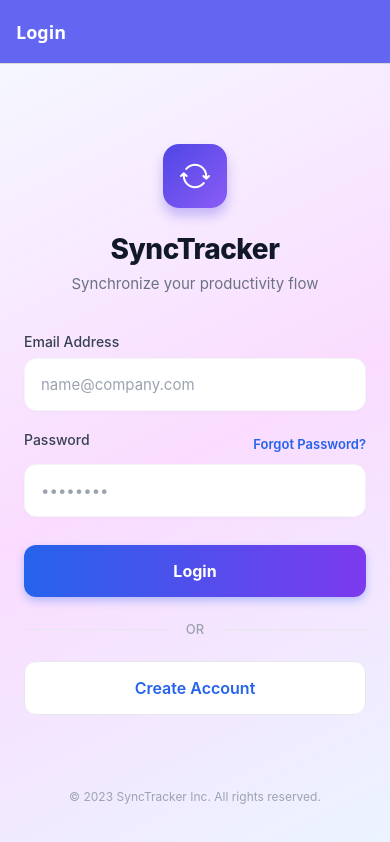
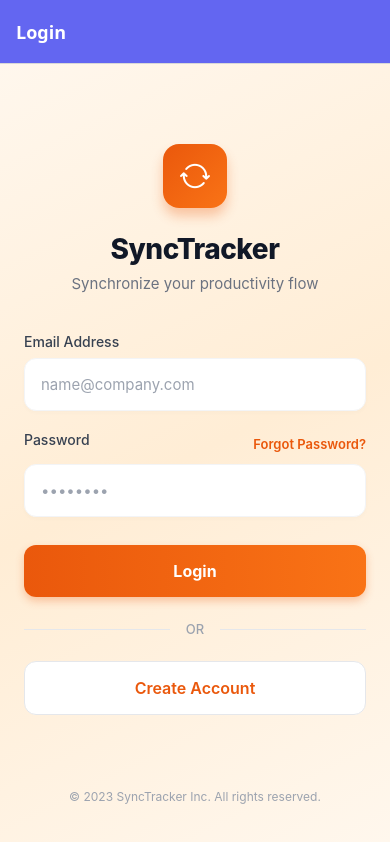
Before and after one commit to kevenmuba/sync-tracker-mobile-app, a React Native app: screen /Login in a window 390 px wide. Built offline with nearby package versions, Linux system fonts and the light colour scheme.

Commit message:
icon adjustment

```diff
--- a/src/navigation/MainTabNavigator.tsx
+++ b/src/navigation/MainTabNavigator.tsx
@@ -1,7 +1,7 @@
 import { Ionicons } from '@expo/vector-icons';
 import { createBottomTabNavigator } from '@react-navigation/bottom-tabs';
 import React from 'react';
-import { Platform } from 'react-native';
+import { Platform, View } from 'react-native';
 
 import HomeScreen from '../screens/HomeScreen';
 import ProfileScreen from '../screens/ProfileScreen';
@@ -30,8 +30,13 @@ export default function MainTabNavigator() {
                         iconName = focused ? 'person' : 'person-outline';
                     }
 
-                    return <Ionicons name={iconName as any} size={size} color={color} />;
+                    return (
+                        <View style={{ alignItems: 'center', justifyContent: 'center' }} {...Platform.select({ web: { title: route.name } })}>
+                            <Ionicons name={iconName as any} size={size} color={color} />
+                        </View>
+                    );
                 },
+                tabBarShowLabel: false,
                 tabBarActiveTintColor: '#EA580C', // Orange color matching the mockup
                 tabBarInactiveTintColor: '#9CA3AF',
                 headerShown: false,
@@ -44,11 +49,6 @@ export default function MainTabNavigator() {
                     paddingTop: 8,
                     paddingBottom: Platform.OS === 'ios' ? 28 : 12,
                     backgroundColor: '#FFFFFF',
-                },
-                tabBarLabelStyle: {
-                    fontSize: 12,
-                    fontWeight: '600',
-                    marginTop: 4,
                 }
             })}
         >
--- a/src/screens/LoginScreen.tsx
+++ b/src/screens/LoginScreen.tsx
@@ -24,7 +24,7 @@ export default function LoginScreen({ navigation }: Props) {
 
     return (
         <LinearGradient
-            colors={['#F5F7FF', '#FADCFF', '#EBF4FF']}
+            colors={['#FFF7ED', '#FFEDD5', '#FFF7ED']}
             locations={[0.0, 0.5, 1.0]}
             start={{ x: 0, y: 0 }}
             end={{ x: 1, y: 1 }}
@@ -39,7 +39,7 @@ export default function LoginScreen({ navigation }: Props) {
                     {/* Header Section */}
                     <View style={styles.headerContainer}>
                         <LinearGradient
-                            colors={['#4F46E5', '#8B5CF6']}
+                            colors={['#EA580C', '#F97316']}
                             start={{ x: 0, y: 0 }}
                             end={{ x: 1, y: 1 }}
                             style={styles.logoContainer}
@@ -84,7 +84,7 @@ export default function LoginScreen({ navigation }: Props) {
 
                         <TouchableOpacity onPress={() => navigation.navigate('Home')} activeOpacity={0.8}>
                             <LinearGradient
-                                colors={['#2563EB', '#7C3AED']}
+                                colors={['#EA580C', '#F97316']}
                                 start={{ x: 0, y: 0 }}
                                 end={{ x: 1, y: 0 }}
                                 style={styles.primaryButton}
@@ -144,7 +144,7 @@ const styles = StyleSheet.create({
         justifyContent: 'center',
         alignItems: 'center',
         marginBottom: 24,
-        shadowColor: '#4F46E5',
+        shadowColor: '#EA580C',
         shadowOffset: { width: 0, height: 8 },
         shadowOpacity: 0.3,
         shadowRadius: 12,
@@ -183,7 +183,7 @@ const styles = StyleSheet.create({
     forgotPassword: {
         fontSize: 13,
         fontWeight: '600',
-        color: '#2563EB',
+        color: '#EA580C',
     },
     input: {
         backgroundColor: '#FFFFFF',
@@ -206,7 +206,7 @@ const styles = StyleSheet.create({
         alignItems: 'center',
         justifyContent: 'center',
         marginTop: 8,
-        shadowColor: '#2563EB',
+        shadowColor: '#EA580C',
         shadowOffset: { width: 0, height: 4 },
         shadowOpacity: 0.3,
         shadowRadius: 8,
@@ -243,7 +243,7 @@ const styles = StyleSheet.create({
         justifyContent: 'center',
     },
     secondaryButtonText: {
-        color: '#2563EB',
+        color: '#EA580C',
         fontSize: 16,
         fontWeight: '600',
     },
--- a/src/screens/RegisterScreen.tsx
+++ b/src/screens/RegisterScreen.tsx
@@ -31,7 +31,7 @@ export default function RegisterScreen({ navigation }: Props) {
 
     return (
         <LinearGradient
-            colors={['#F5F7FF', '#FADCFF', '#EBF4FF']}
+            colors={['#FFF7ED', '#FFEDD5', '#FFF7ED']}
             locations={[0.0, 0.5, 1.0]}
             start={{ x: 0, y: 0 }}
             end={{ x: 1, y: 1 }}
@@ -46,7 +46,7 @@ export default function RegisterScreen({ navigation }: Props) {
                     {/* Header Section */}
                     <View style={styles.headerContainer}>
                         <LinearGradient
-                            colors={['#4F46E5', '#8B5CF6']}
+                            colors={['#EA580C', '#F97316']}
                             start={{ x: 0, y: 0 }}
                             end={{ x: 1, y: 1 }}
                             style={styles.logoContainer}
@@ -138,7 +138,7 @@ export default function RegisterScreen({ navigation }: Props) {
                                             ]}>
                                                 {r}
                                             </Text>
-                                            {role === r && <Ionicons name="checkmark" size={18} color="#2563EB" />}
+                                            {role === r && <Ionicons name="checkmark" size={18} color="#EA580C" />}
                                         </TouchableOpacity>
                                     ))}
                                 </View>
@@ -147,7 +147,7 @@ export default function RegisterScreen({ navigation }: Props) {
 
                         <TouchableOpacity onPress={() => navigation.navigate('Home')} activeOpacity={0.8}>
                             <LinearGradient
-                                colors={['#2563EB', '#7C3AED']}
+                                colors={['#EA580C', '#F97316']}
                                 start={{ x: 0, y: 0 }}
                                 end={{ x: 1, y: 0 }}
                                 style={styles.primaryButton}
@@ -198,7 +198,7 @@ const styles = StyleSheet.create({
         justifyContent: 'center',
         alignItems: 'center',
         marginBottom: 16,
-        shadowColor: '#4F46E5',
+        shadowColor: '#EA580C',
         shadowOffset: { width: 0, height: 4 },
         shadowOpacity: 0.3,
         shadowRadius: 8,
@@ -293,7 +293,7 @@ const styles = StyleSheet.create({
         color: '#4B5563',
     },
     dropdownItemTextActive: {
-        color: '#2563EB',
+        color: '#EA580C',
         fontWeight: '600',
     },
     primaryButton: {
@@ -302,7 +302,7 @@ const styles = StyleSheet.create({
         alignItems: 'center',
         justifyContent: 'center',
         marginTop: 16,
-        shadowColor: '#2563EB',
+        shadowColor: '#EA580C',
         shadowOffset: { width: 0, height: 4 },
         shadowOpacity: 0.3,
         shadowRadius: 8,
@@ -322,7 +322,7 @@ const styles = StyleSheet.create({
         fontSize: 14,
     },
     linkTextBold: {
-        color: '#2563EB',
+        color: '#EA580C',
         fontWeight: '600',
     },
     footerContainer: {
```
